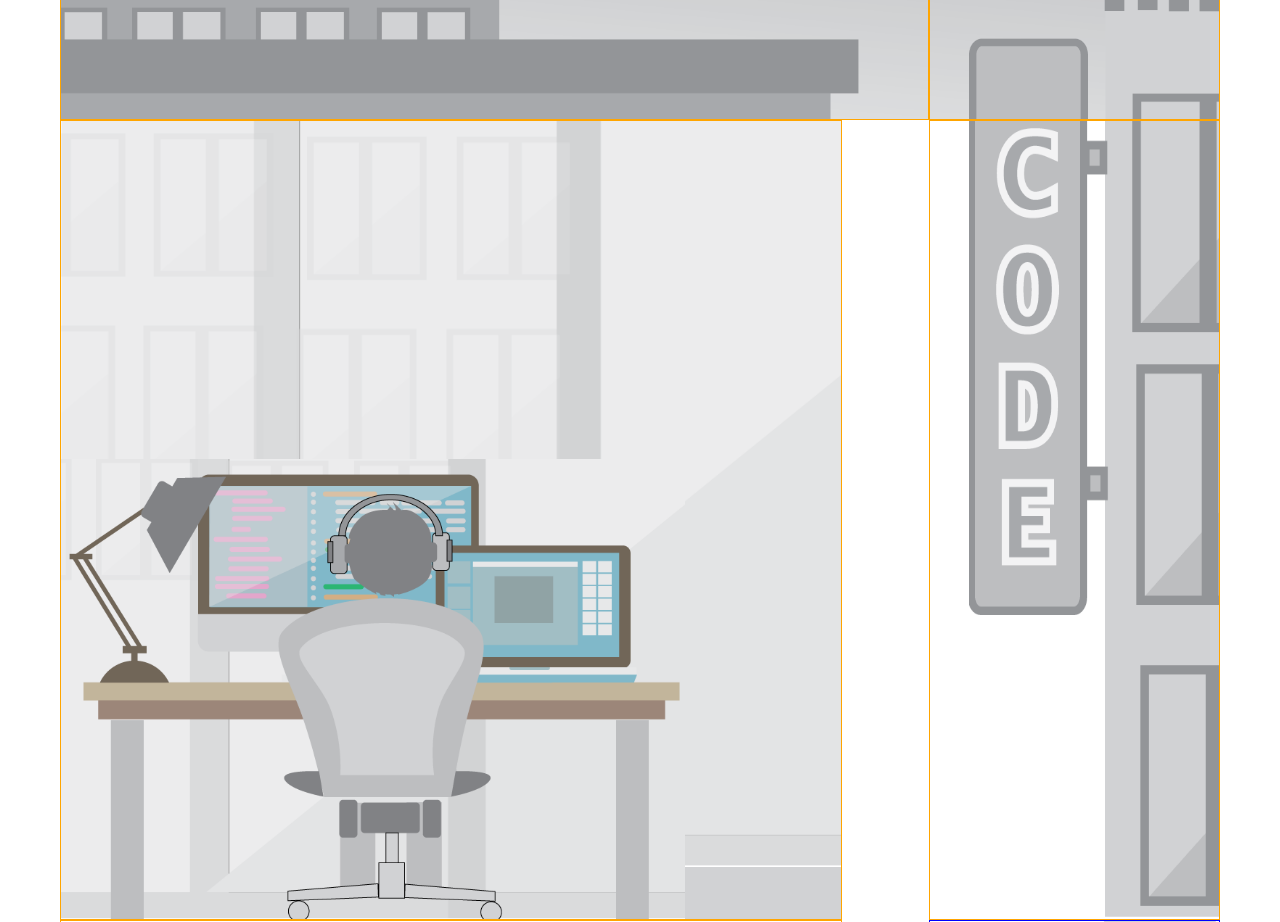
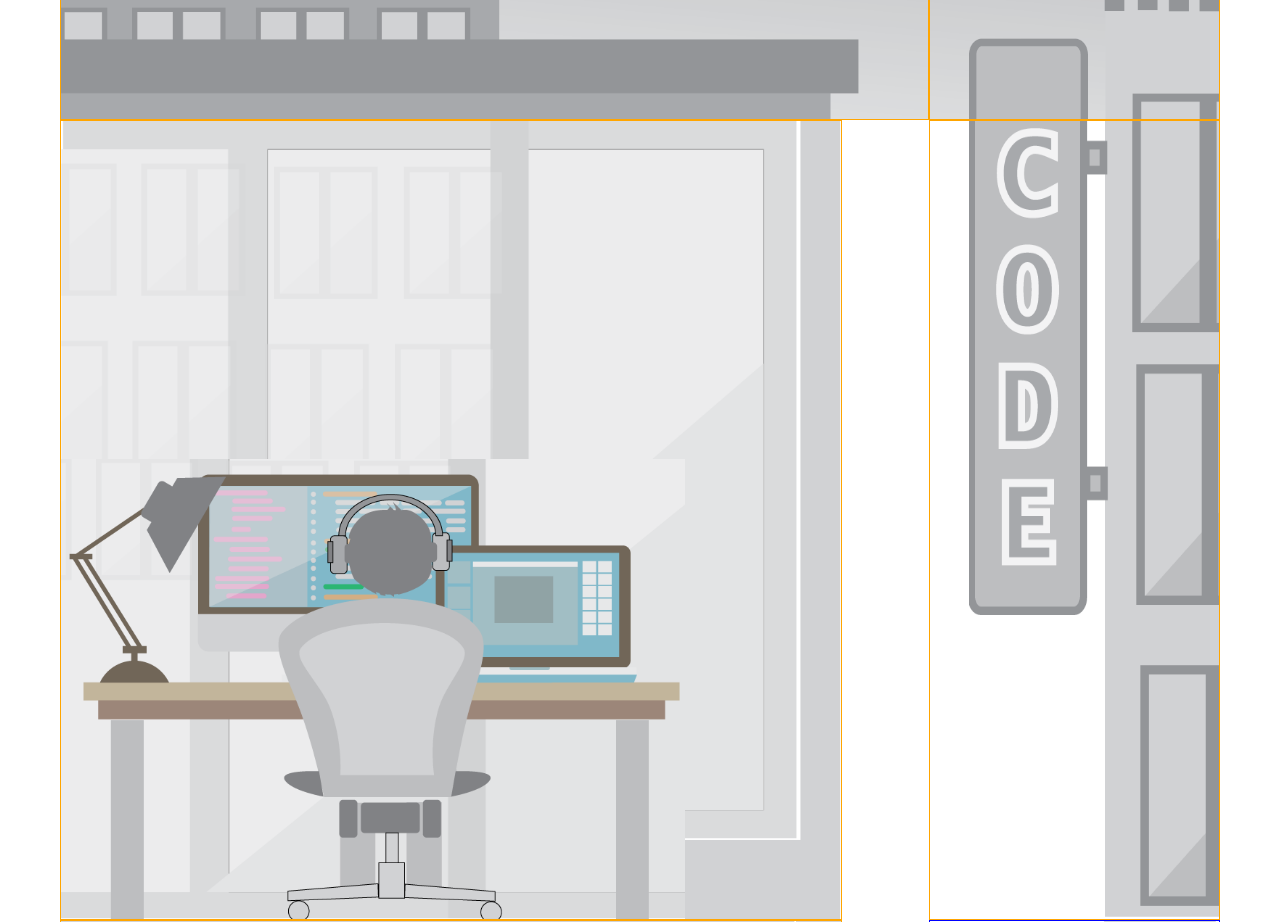
Before and after one commit to abe-m1/portfolio_2017, a website: page app/index.html at #/website in a window 1280 px wide. Shown: the part 680-1602 px from the top of the page. Drawn offline with nearby package versions, Linux system fonts and the light colour scheme; some packages are replaced by stand-ins of ours; a script that the page names is missing.

Commit message:
adjust tablet styles

```diff
--- a/app/components/website/website.html
+++ b/app/components/website/website.html
@@ -414,7 +414,7 @@ header nav li a{
     display: flex;
     flex-direction: column;
     justify-content: flex-end;
-    /*min-width: 250px;      */
+
 }
 
 
@@ -441,11 +441,11 @@ header nav li a{
     border: 1px solid orange;
     background-image:   url('../../assets/images/window_01.png') ;
     background-repeat:  no-repeat;
-    background-position: center left;
+    /*background-position: center left;*/
     /*background: url('left-lower-building.png') no-repeat left bottom;*/
     /*background: cover;*/
     flex-grow: 3;
-    background-size:  900px,300px;
+    background-size:  100% 100%;
     display: flex;
     flex-direction: column;
     justify-content: flex-end;
@@ -461,7 +461,7 @@ header nav li a{
     /*background: url('left-lower-building.png') no-repeat left bottom;*/
     /*background: cover;*/
     flex-grow: 3;
-    background-size:  750px,400px;
+    background-size:  100% 100%;
     display: flex;
     flex-direction: column;
     justify-content: flex-end;
@@ -512,7 +512,7 @@ header nav li a{
 
 
 /*tablet styles*/
-@media screen and (max-width: 900px){
+@media screen and (max-width: 1000px){
        .inner3 {
            display: none;
        }
@@ -573,7 +573,7 @@ header nav li a{
     }
     .cityscape{
     display: block;
-    /*background: #fff;*/
+
     background: url('../../assets/images/mobile1.png') no-repeat center right;
     background-size: cover;
     height: 100vh;
```
